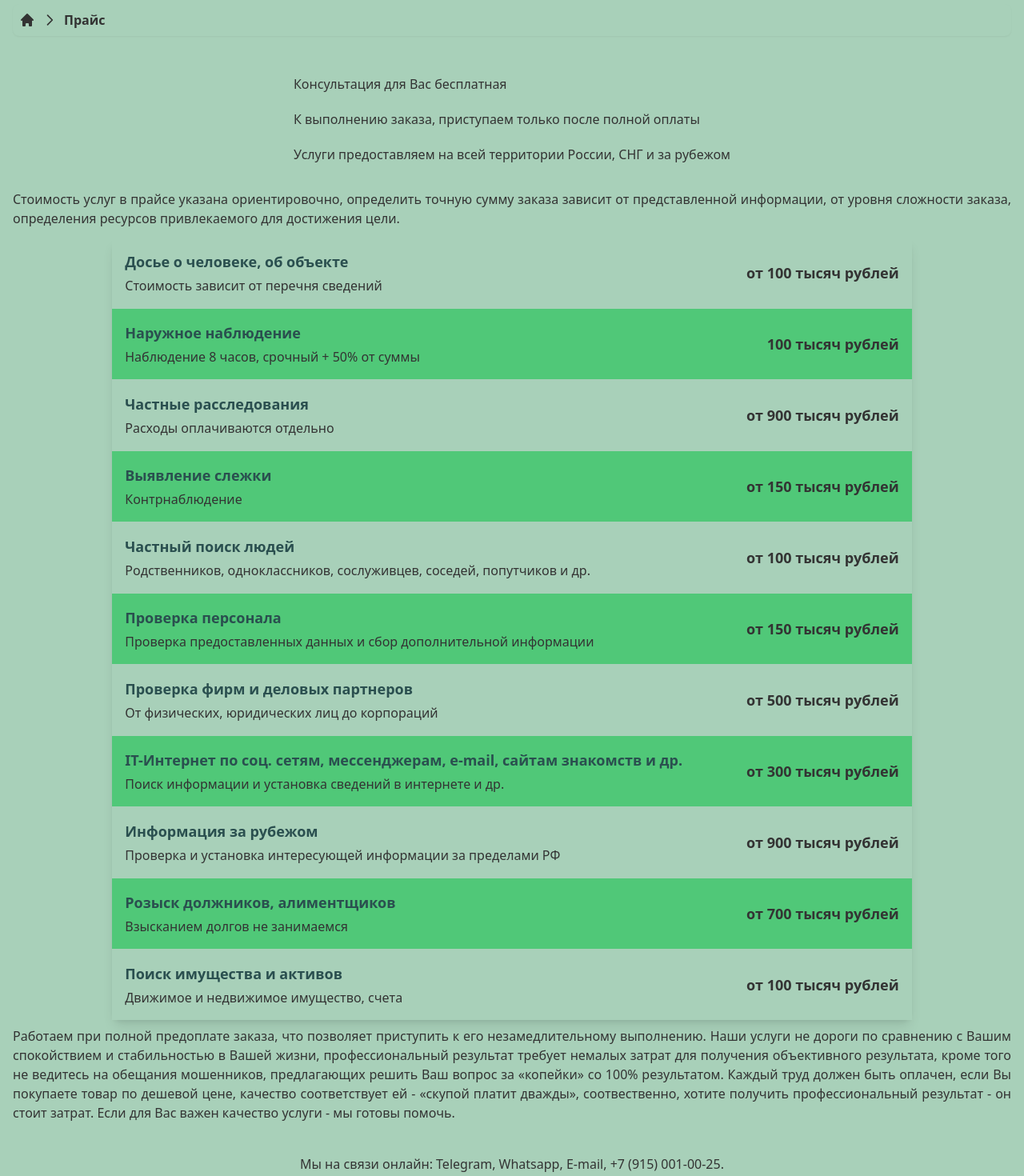
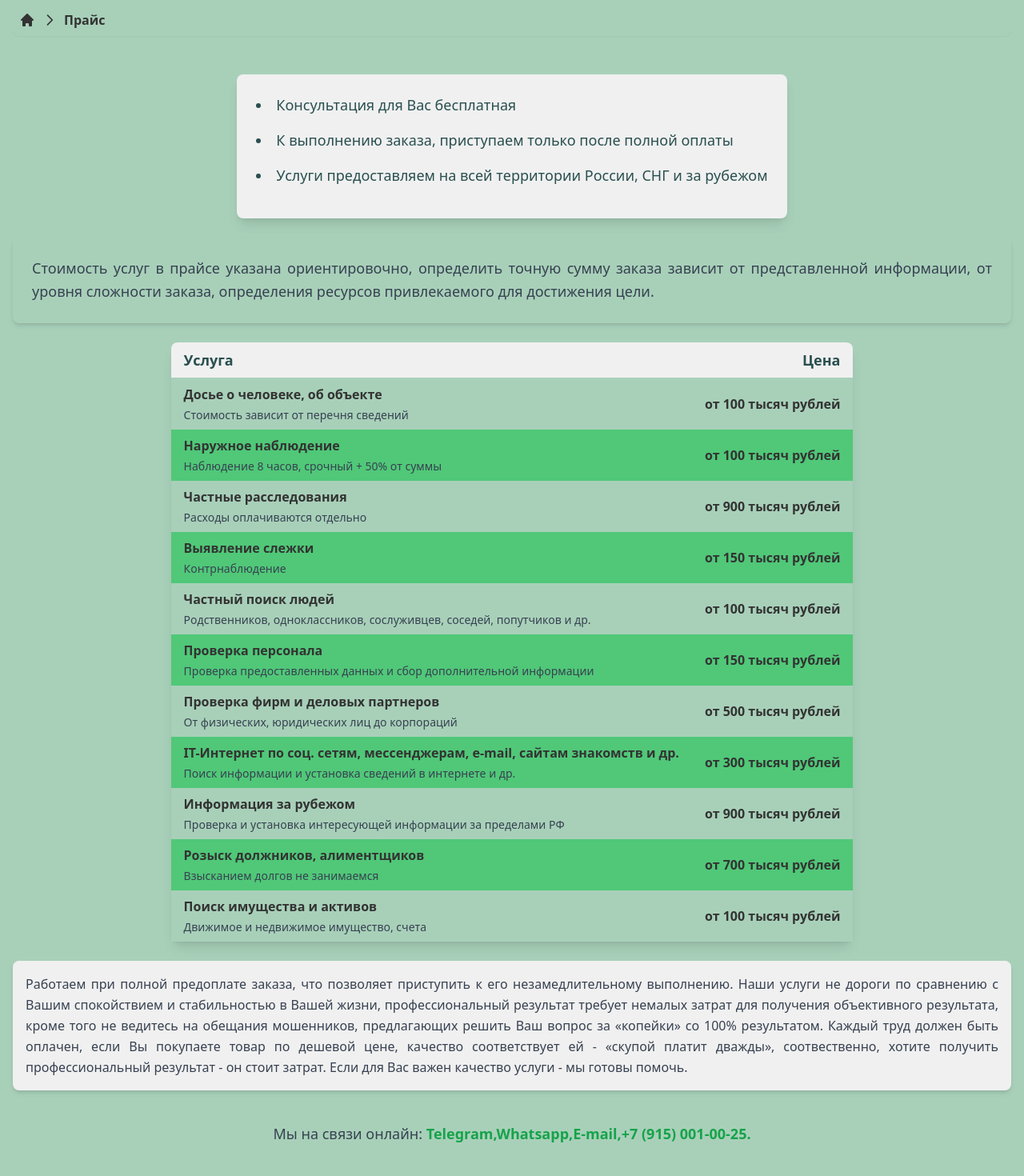
Before and after one commit to Zuglus/detektiv, a Next.js app: page /price in a window 1280 px wide. Shown: the part 700-2170 px from the top of the page at 80% size. Built offline with nearby package versions, Linux system fonts and the light colour scheme.

Commit message:
изменен дизайн прайс страницы

```diff
--- a/src/components/content/price/contentPrice.tsx
+++ b/src/components/content/price/contentPrice.tsx
@@ -6,63 +6,103 @@ export default function ContentPrice({ lang }: { lang: Lang }) {
   return (
     <>
       {/* Intro List */}
-      <ul className='mt-10'>
+      <ul className="bg-[#f0f0f0] shadow-lg mt-10 p-6 rounded-lg list-disc list-inside">
         {content.intro.list[lang].map((item: string) => (
-          <li className='mb-5' key={item}>
+          <li className="mb-4 font-medium text-[#2a4f4f] text-lg" key={item}>
             {item}
           </li>
         ))}
       </ul>
 
       {/* Intro Text */}
-      <p className='my-3 text-justify'>
+      <p className="shadow-md my-6 p-6 rounded-lg text-gray-700 text-justify text-lg leading-relaxed">
         {content.intro.text[lang]}
       </p>
 
+
       {/* Services List */}
-      <ul className="bg-[#f0f0f0] shadow-lg rounded-lg divide-y divide-[#a8d0b9]">
-        {content.services.map((item: { title: { [key: string]: string }; price: { [key: string]: string }; description: { [key: string]: string } }, index: number) => (
-          <li
-            className={`flex items-center p-4 text-sm transition-transform duration-300 ease-in-out transform hover:scale-105 ${index % 2 === 0 ? 'bg-[#a8d0b9]' : 'bg-[#50c878]'}`}
-            key={item.title[lang]}
-          >
-            {/* Service Title and Description */}
-            <div className="flex-auto">
-              <div className="pr-20 font-bold text-[#2a4f4f] text-lg">
-                {item.title[lang]}
-              </div>
-              <div className="mt-1 text-[#333] text-sm sm:text-base">
-                {item.description[lang]}
-              </div>
-            </div>
+      <div className="mx-auto max-w-screen-lg">
+        {/* Таблица для больших экранов */}
+        <table className="hidden md:table bg-[#f0f0f0] shadow-lg rounded-lg divide-y divide-[#a8d0b9] w-full">
+          <thead>
+            <tr>
+              <th className="px-4 py-2 text-[#2a4f4f] text-left text-lg">Услуга</th>
+              <th className="text-right px-4 py-2 text-[#2a4f4f] text-lg">Цена</th>
+            </tr>
+          </thead>
+          <tbody>
+            {content.services.map((item, index) => (
+              <tr key={item.title[lang]} className={`hover:bg-[#e6f2ed] transition-colors duration-300 ${index % 2 === 0 ? 'bg-[#a8d0b9]' : 'bg-[#50c878]'}`}>
+                <td className="align-top px-4 py-2">
+                  <span className="block font-bold">{item.title[lang]}</span>
+                  <p className="mt-1 text-gray-700 text-sm">{item.description[lang]}</p>
+                </td>
+                <td className="text-right px-4 py-2 font-semibold text-[#333]">
+                  {item.price[lang]}
+                </td>
+              </tr>
+            ))}
+          </tbody>
+        </table>
 
-            {/* Price Section */}
-            <div className="text-right flex-none font-semibold text-[#333] text-base sm:text-lg">
-              {item.price[lang]}
-            </div>
+        {/* Альтернативное отображение для маленьких экранов */}
+        <ul className="block md:hidden">
+          {content.services.map((item, index) => (
+            <li key={item.title[lang]} className={`p-4 mb-4 rounded-lg shadow-lg transition-transform duration-300 ${index % 2 === 0 ? 'bg-[#a8d0b9]' : 'bg-[#50c878]'}`}>
+              <h3 className="font-bold text-[#2a4f4f] text-lg">{item.title[lang]}</h3>
+              <p className="mt-2 text-gray-700 text-sm">{item.description[lang]}</p>
+              <p className="text-right mt-2 font-semibold text-green-600">{item.price[lang]}</p>
             </li>
           ))}
         </ul>
+      </div>
+
 
       {/* Closing Text */}
-      <p className='pt-2 text-justify' dangerouslySetInnerHTML={{ __html: content.footer.text[lang] }} />
+      <p className="bg-[#f0f0f0] shadow-md mt-6 p-4 rounded-lg text-gray-700 text-justify leading-relaxed" dangerouslySetInnerHTML={{ __html: content.footer.text[lang] }} />
+
 
       {/* Propose and Contacts */}
-      <p className='py-10'>
+      <p className="py-10 text-gray-700 text-lg">
         {content.footer.propose[lang]}
+        <span className="block inline md:hidden">
+          <div className="flex flex-col space-y-2">
             {[
               contacts.telegram,
               contacts.whatsapp,
               contacts.email,
               contacts.phone,
             ].map((item) => (
-          <a key={item.name} href={item.link}>
-            {' '}
+              <a
+                className="font-semibold text-green-600 hover:underline"
+                key={item.name}
+                href={item.link}
+              >
                 {item.name}
                 {item === contacts.phone ? '.' : ','}
               </a>
             ))}
+          </div>
+        </span>
+        <span className="md:inline hidden">
+          {[
+            contacts.telegram,
+            contacts.whatsapp,
+            contacts.email,
+            contacts.phone,
+          ].map((item, index) => (
+            <a
+              className="font-semibold text-green-600 hover:underline"
+              key={item.name}
+              href={item.link}
+            >
+              {item.name}
+              {item === contacts.phone ? '.' : ','}
+            </a>
+          ))}
+        </span>
       </p>
+
     </>
   );
 }
--- a/src/components/content/price/price.json
+++ b/src/components/content/price/price.json
@@ -38,8 +38,8 @@
         "en": "Outdoor surveillance"
       },
       "price": {
-        "ru": "100 тысяч рублей",
-        "en": "$1100"
+        "ru": "от 100 тысяч рублей",
+        "en": "from $1100"
       },
       "description": {
         "ru": "Наблюдение 8 часов, срочный + 50% от суммы",
```
Lines whose indentation alone changed are shown as unchanged.
